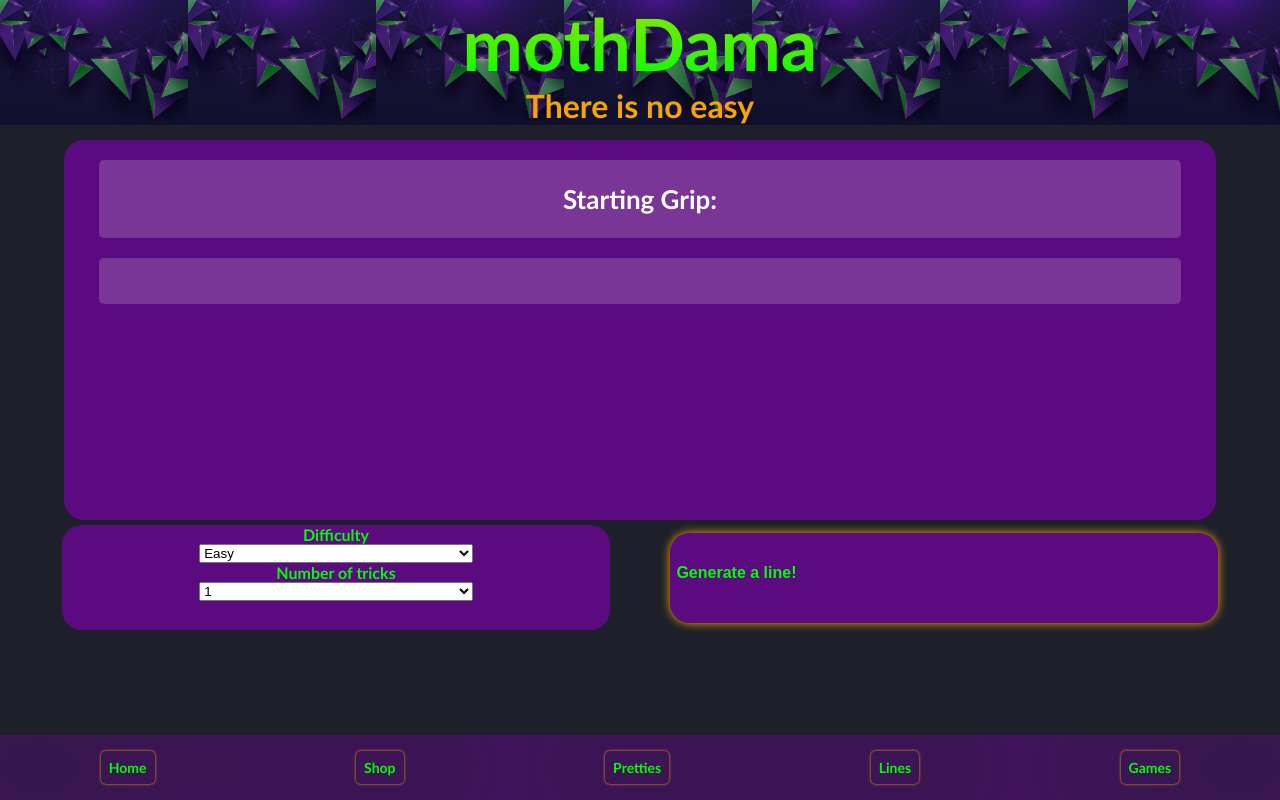
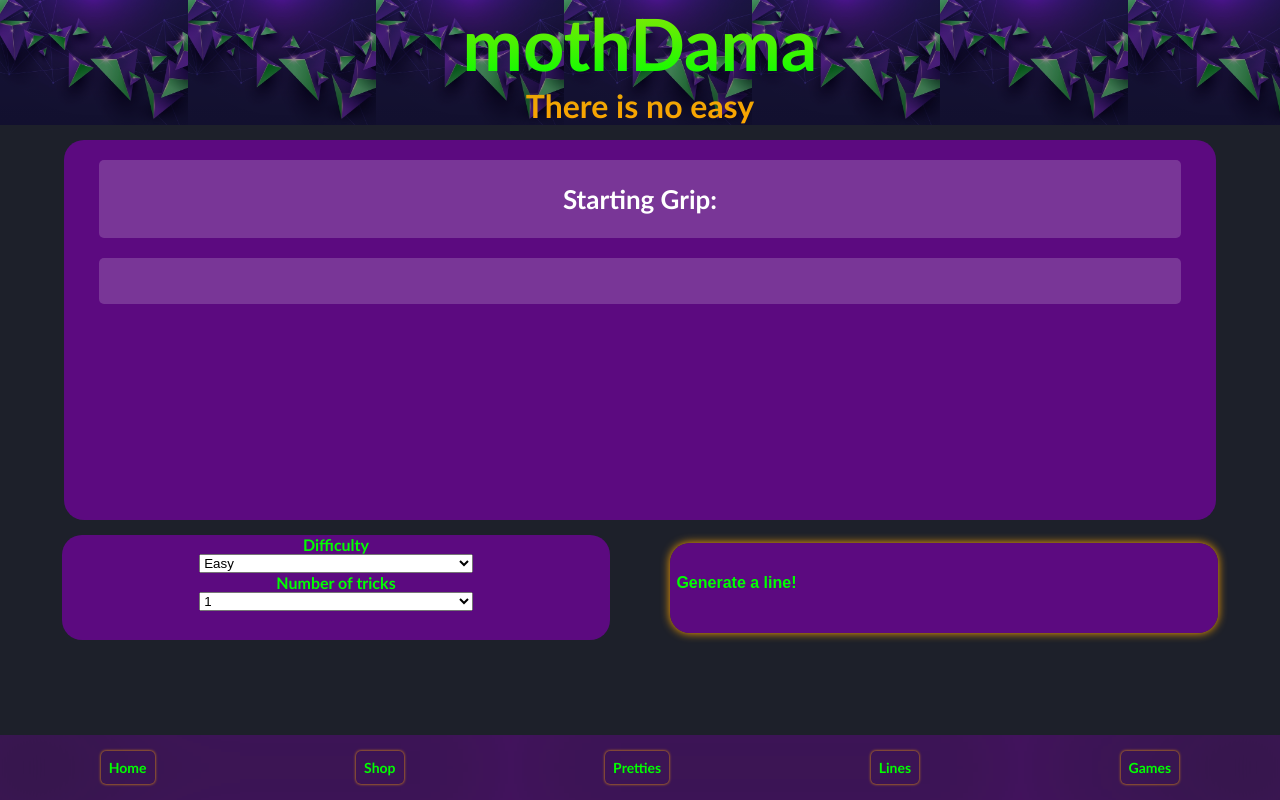
Before and after one commit to jgharris314/mothDama, a React (Create React App) app in the folder front-end/: page /lines in a window 1280 px wide. Built offline with nearby package versions, Linux system fonts and the light colour scheme; no server answers.

Commit message:
re-aligned trick list generation.

```diff
--- a/front-end/src/components/TrickListGeneration/trick-list-generation.styles.js
+++ b/front-end/src/components/TrickListGeneration/trick-list-generation.styles.js
@@ -29,7 +29,7 @@ export const StyledTrickListGeneration = styled.div`
 			width: 45%;
 			border-radius: 20px;
 			color: lime;
-			margin: 0 auto;
+			margin: 10px auto 0px auto;
 			padding-bottom: 10px;
 			justify-content: center;
 
```
